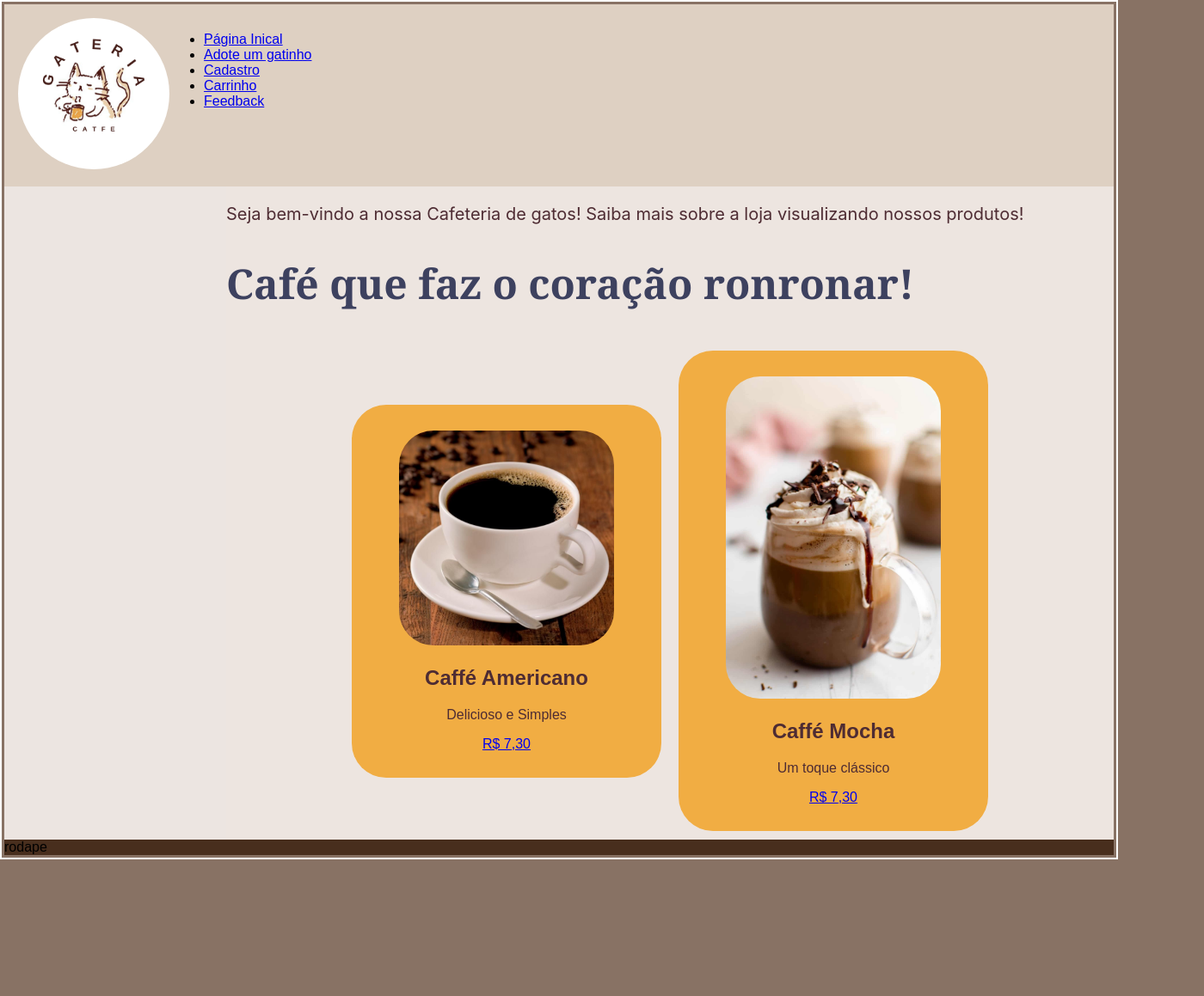
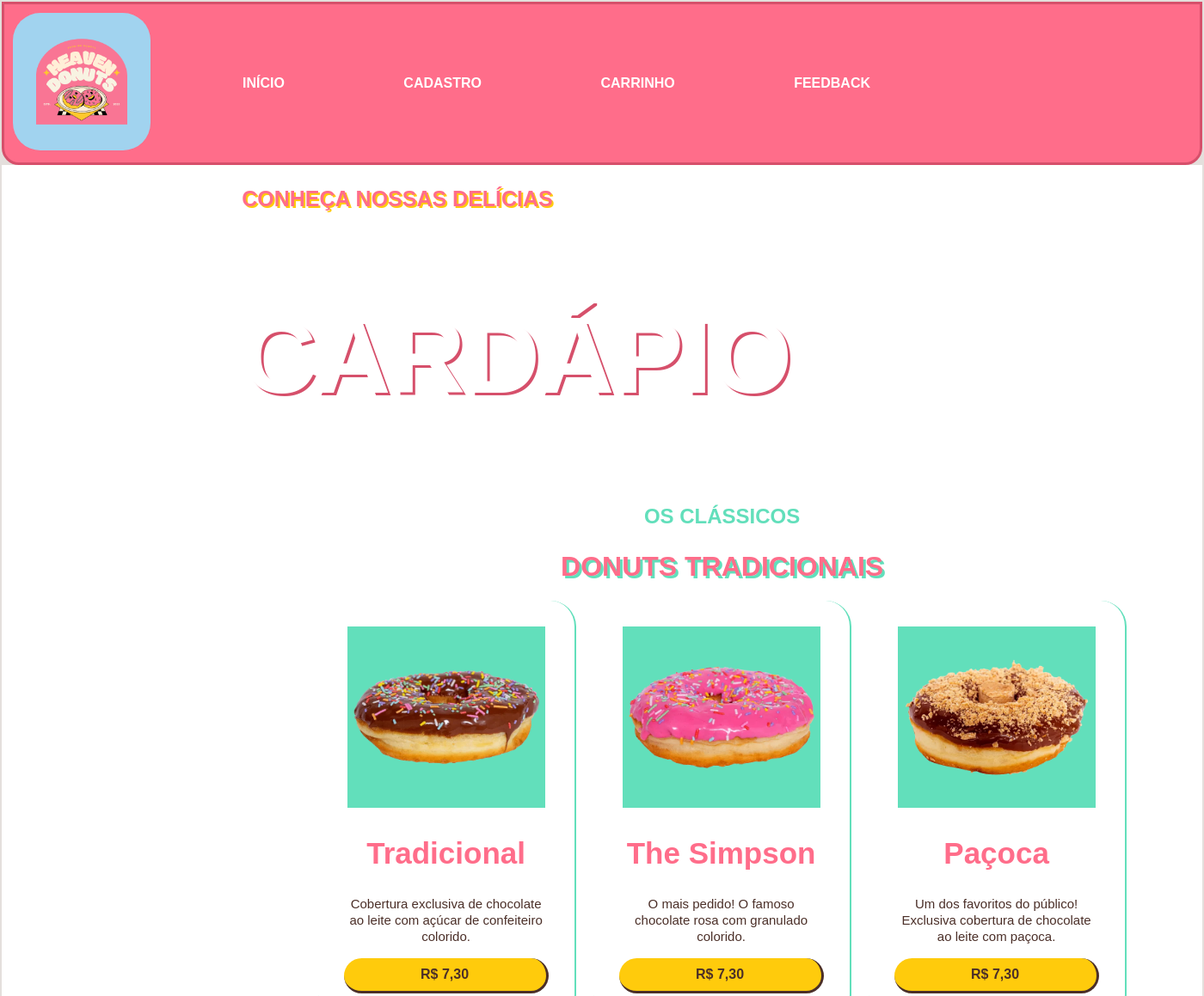
Before and after one commit to KarolineGarletGoulart/ep3, a plain HTML site: page index.html in a window 1280 px wide. Shown: the top 1159 px of the page at 86% size, 1400 px wide, since content can reach past the window. Before the commit the page ends 1000 px from the top, so only its background shows below. Drawn offline with Linux system fonts and the light colour scheme.

Commit message:
Add files via upload

```diff
--- a/index.html
+++ b/index.html
@@ -4,21 +4,20 @@
     <meta charset="UTF-8">
     <meta name="viewport" content="width=device-width, initial-scale=1.0">
     <meta http-equiv="X-UA-Compatible" content="IE=edge">
-    <link rel="shortcut icon" href="favicon.ico.png" type="image/x-icon">
-    <title>Catfe - Gateria Catfe - Café que faz o coração ronronar!</title>
+    <link rel="shortcut icon" href="Cat_Donuts.ico.png" type="image/x-icon">
+    <title>Heaven Donut</title>
     <link rel="stylesheet" href="style.css">
 </head>
 <body>
     <header>
         <div>
             <a href="index.html">
-                <img class="logo" src="logo_Catfe.png" alt="logotipo Catfe">
+                <img class="logo" src="Heaven Donuts Logo.png" alt="logotipo Heaven Donut">
             </a>
         </div>
         <nav>
             <ul>
-                <li><a href="#">Página Inical</a></li>
-                <li><a href="#">Adote um gatinho</a></li>
+                <li><a href="#">Início</a></li>
                 <li><a href="#">Cadastro</a></li>
                 <li><a href="#">Carrinho</a></li>
                 <li><a href="#">Feedback</a></li>
@@ -31,27 +30,51 @@
         </nav>
     </aside>
     <main>
-        <p class="título-do-cabeçalho">Seja bem-vindo a nossa Cafeteria de gatos! Saiba mais sobre a loja visualizando nossos produtos!</p>
-        <h2 class="título">Café que faz o coração ronronar!</h2>
+
+        <p class="título-do-cabeçalho">CONHEÇA NOSSAS DELÍCIAS</p>
+        <h2 class="título">CARDÁPIO</h2>
+
+
+        <h2 class="título2">OS CLÁSSICOS</h2>
+        <h1 class="sub-título">DONUTS TRADICIONAIS</h1>
         <div class="box_pai">
 
             <!-- card -->
             <div class="card">
-                <img src="Caffé Americano.jpg" alt="Café Gato">
-                <h2 class="título-do-produto">Caffé Americano</h2>
-                <p class="descrição">Delicioso e Simples</p>
+                <img src="donut_tradicional_01.png" alt="Tradicional">
+                <h2 class="título-do-produto">Tradicional</h2>
+                <p class="descrição">Cobertura exclusiva de chocolate ao leite com açúcar de confeiteiro colorido.</p>
                 <a href="#" class="preço">R$ 7,30</a>
             </div>
             <!-- fim card -->
 
             <!-- card -->
             <div class="card">
-                <img src="Caffé Mocha.jpg" alt="Nacciola">
-                <h2 class="título-do-produto">Caffé Mocha</h2>
-                <p class="descrição">Um toque clássico</p>
+                <img src="donut_the-simpson_02.png" alt="The Simpson">
+                <h2 class="título-do-produto">The Simpson</h2>
+                <p class="descrição">O mais pedido! O famoso chocolate rosa com granulado colorido.</p>
                 <a href="#" class="preço">R$ 7,30</a>
             </div>
             <!-- fim card -->
+
+            <!-- card -->
+            <div class="card">
+                <img src="donut_pacoca_03.png" alt="Paçoca">
+                <h2 class="título-do-produto">Paçoca</h2>
+                <p class="descrição">Um dos favoritos do público! Exclusiva cobertura de chocolate ao leite com paçoca.</p>
+                <a href="#" class="preço">R$ 7,30</a>
+            </div>
+            <!-- fim card -->
+
+            <!-- card -->
+            <div class="card">
+                <img src="donut_brigadeiro_04.png" alt="Paçoca">
+                <h2 class="título-do-produto">Brigadeiro</h2>
+                <p class="descrição">Quando o assunto é comida, esse é o campeão! O delicioso brigadeiro é recheado com cobertura de chocolate ao leite e finalizado com açúcar de confeiteiro.</p>
+                <a href="#" class="preço">R$ 7,30</a>
+            </div>
+            <!-- fim card -->
+
 
         </div>
     </main>
--- a/style.css
+++ b/style.css
@@ -11,22 +11,46 @@ header{
     grid-area: cab;
     display: flex;
     padding: 1rem;
-    background-color:rgb(222, 208, 194);
+    background-color: #ff6d8a;
+    border: 3px solid rgb(214, 80, 107);
+    align-content: center;
+    align-items: center;
+    padding: 10px 10px 10px 10px;
+    border-radius: 0px 0px 20px 20px;
+    border-style: solid;
 }
+nav li{
+    font-family: "Poppins", Sans-serif;
+    font-size: 16px;
+    font-weight: 600;
+    text-transform: uppercase;
+    padding: 13px 20px;
+    display: inline;
+    align-items:center;
+    margin: 2rem;
+}
+nav a{
+    color: #FFFFFF;
+    padding-left: 15px;
+    padding-right: 15px;
+    box-shadow: none;
+    text-decoration: none;
+}
+
 aside{
     grid-area: sec;
-    background-color: rgb(236, 229, 225);
+    background-color: #ffffff;
 }
 main{
     grid-area: pri;
-    background-color: rgb(237, 229, 224);
+    background-color: rgb(255, 255, 255);
 }
 footer{
     grid-area: rod;
-    background-color: rgb(72, 46, 29);
+    background-color: rgb(91, 61, 53);
 }
 body{
-    background-color: rgb(136, 114, 100);
+    background-color: rgba(136, 114, 100, 0.224);
     display: grid;
     grid-template-areas:
         "cab cab cab"
@@ -34,51 +58,123 @@ body{
         "rod rod rod";
         grid-template-columns: 20% auto auto;
         grid-template-rows: auto auto auto;
-        width: 1300px;
-        border: 2px solid rgb(255, 255, 255);
+        width: 1400px;
         margin: 0 auto;
-        padding: 3px 3px 3px 3px;
+        padding: 2px 2px 2px 2px;
 }
 .logo{
-    max-width: 11rem;
-    max-height:11rem;
-    border-radius: 100%;
+    max-width: 10rem;
+    max-height:10rem;
+    border-radius: 20%;
 }
 .box_pai{
-    border: 2px rgb(136, 114, 100);
+    border: 2px rgb(255, 255, 255);
     display: flex;
     flex-wrap: wrap;
     align-items: center;
     justify-content: center;
-
 }
 .card{
-    border-radius: 40px;
+    background-color: rgb(255, 255, 255);
+    border-radius: 30px;
+    border-style: solid;
+    border-width: 0px 2px 2px 0px;
+    border-color: rgb(98, 223, 187);
+
+
+
+    box-sizing: border-box;
+    margin: 0px 10px 0px 10px;
     padding: 30px;
     width: 300px;
-    margin: 10px;
     text-align: center;
-    transition: 0.7s;
-    background-color: rgb(241, 173, 67);
-    color: rgb(78, 44, 51);
+    flex-direction: column;
+    transition: 3s;
 }
 .card img{
-    border-radius: 40px;
-    width: 250px;
     height: auto;
+    width: 230px;
+    border: none;
+    border-radius: 0%;
+    box-shadow: none;
+    background-color: transparent;
+    background-image: linear-gradient(180deg,rgb(98, 223, 187) 50%,#62dfbb 50%);
+}
+.card:hover a{
+    color: rgb(76, 48, 41);
+    background-color: rgb(255, 110, 139);
+}
+.título{
+    color: rgb(255, 255, 255);
+    font-family: "Gochi Hand", Sans-serif;
+    font-size: 120px;
+    font-weight: 600;
+    text-shadow: 3px 3px 0px rgb(214, 80, 107);
 }
 .título-do-cabeçalho{
-    font-family: "Inter", Sans-serif;
+    font-family: "Poppins", Sans-serif;
     text-align: initial;
-    color: rgb(78, 44, 51);
-    font-size: 1.25rem;
+    color: rgb(255, 109, 138);
+    font-size: 25px;
+    font-weight: 600;
+    text-shadow: 2px 2px 0px #FFCB0C;
+}
+.título-do-produto{
+    color: rgb(255, 109, 138);
+    font-family: "Gochi Hand", Sans-serif;
+    font-size: 35px;
+    font-weight: 600;
+}
+.descrição{
+    font-family: "Poppins", Sans-serif;
+    font-size: 15px;
     font-weight: 400;
+    line-height: 1.2rem;
+    color: rgb(75, 47, 40);
 }
-.título{
-    font-family: Georgia, 'Times New Roman', Times, serif;
-    text-align: initial;
-    color: rgb(61, 65, 95);
-    font-size: 3rem;
-    font-weight: 700;
-    line-height: 1.2em;
+.preço{
+    display: flex;
+    justify-content: center;
+    text-decoration: none;
+    color: rgb(75, 47, 40);
+    background-color: rgb(255, 203, 12);
+    border-style: solid;
+    border-width: 0px 3px 3px 0px;
+    border-radius: 100px 100px 100px 100px;
+    font-weight: 600;
+    padding: 10px 20px;
+    border-radius: 100px;
+    transition: 0.5s;
 }
+.título2{
+    color: rgb(98, 223, 187);
+    font-family: "Poppins", Sans-serif;
+    font-size: 30px;
+    font-weight: 600;
+    line-height: 1.5em;
+    display: block;
+    font-size: 1.5em;
+    margin-block-start: 0.83em;
+    margin-block-end: 0.83em;
+    margin-inline-start: 0px;
+    margin-inline-end: 0px;
+    font-weight: bold;
+    text-align: center;
+}
+.sub-título{
+    color:rgb(255, 109, 138);
+    font-family: "Gochi Hand", Sans-serif;
+    font-size: 70px;
+    font-weight: 600;
+    text-transform: uppercase;
+    text-shadow: 3px 3px 0px #62DFBB;
+
+    display: block;
+    font-size: 2em;
+    margin-block-start: 0.67em;
+    margin-block-end: 0.67em;
+    margin-inline-start: 0px;
+    margin-inline-end: 0px;
+    font-weight: bold;
+    text-align: center;
+}
```
Also changed, not shown: Heaven Donuts Logo.png (added), donut_brigadeiro_04.png (added), donut_pacoca_03.png (added), donut_the-simpson_02.png (added), donut_tradicional_01.png (added).
